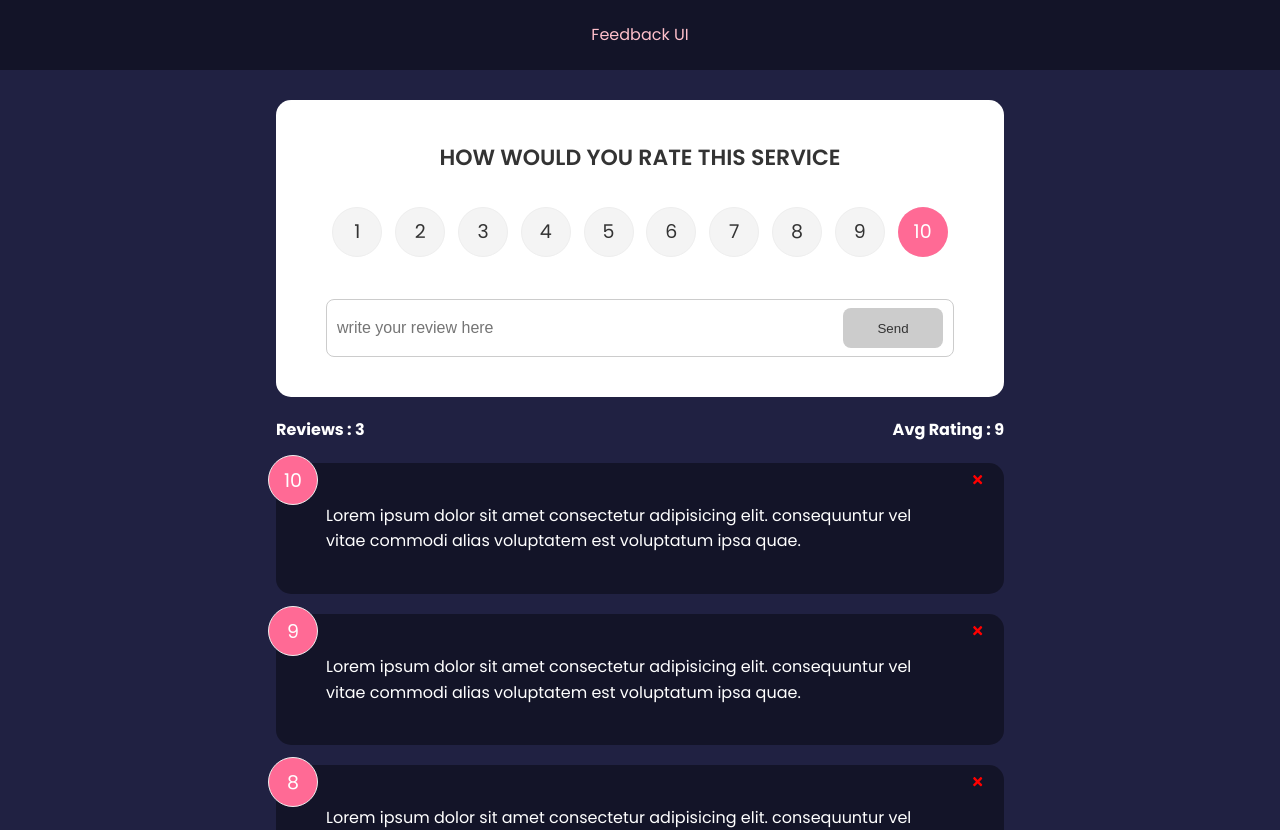
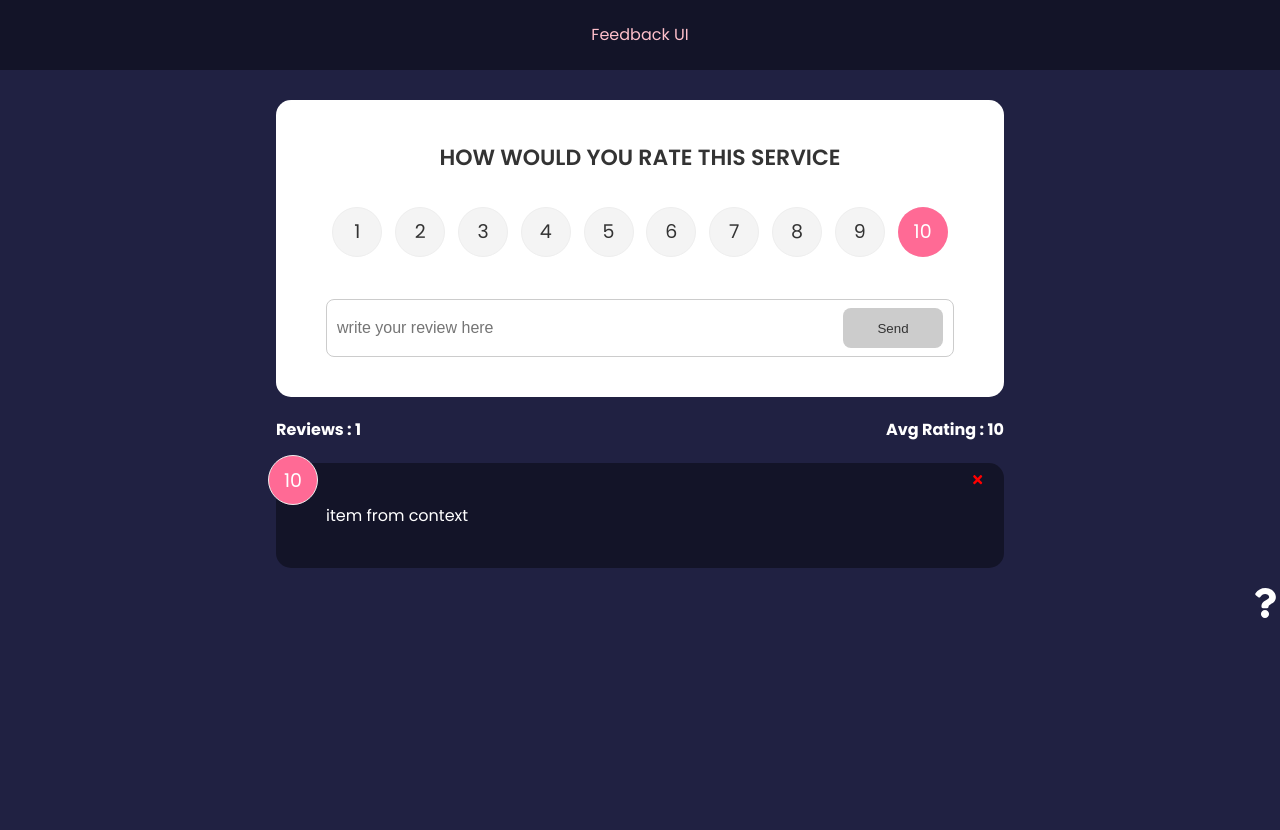
Before and after one commit to pranayharishchandra/Feedback-Web-Application-Project, a React (Create React App) app: page / in a window 1280 px wide. Shown: the top 830 px of the page. After the commit the page ends 800 px from the top, so only its background shows below. Built offline with nearby package versions, Linux system fonts and the light colour scheme.

Commit message:
DeleteFeedback -- FeedbackContext

```diff
--- a/src/App.js
+++ b/src/App.js
@@ -1,33 +1,36 @@
-import React from 'react';
+import React          from 'react';
 
-import Header from './components/Header'
+import Header         from './components/Header'
 // import FeedbackItem from './components/FeedbackItem'
-import FeedbackList from './components/FeedbackList';
-import FeedbackData from './data/FeedbackData';
-import FeedbackStats from './components/FeedbackStats';
-import FeedbackForm from './components/FeedbackForm';
-import AboutIconLink from './components/AboutIconLink';
-import Post from './components/Post';
+import FeedbackList   from './components/FeedbackList';
+import FeedbackData   from './data/FeedbackData';
+import FeedbackStats  from './components/FeedbackStats';
+import FeedbackForm   from './components/FeedbackForm';
+import AboutIconLink  from './components/AboutIconLink';
+import Post           from './components/Post';
+import AboutPage      from './pages/AboutPage';
 
-import AboutPage from './pages/AboutPage';
+import { FeedbackProvider } from './context/FeedbackContext';
+
 import { BrowserRouter as Router, Route, Routes } from 'react-router-dom';
 
 
 
 
-import { useState } from 'react';
+import { useState }     from 'react';
 import { v4 as uuidv4 } from 'uuid';
 
 
 
 /** APIs AND DATA ARE MANAGED IN APP, not the components */
 
-function App() {
+function App()
+{
     const [feedackArrOfObj, setFeedackArrOfObj] = useState(FeedbackData);
 
-    function deleteFeedback(id) {
-        setFeedackArrOfObj(feedackArrOfObj.filter((obj) => obj.id !== id))
-    }
+    // function deleteFeedback(id) {
+    //     setFeedackArrOfObj(feedackArrOfObj.filter((obj) => obj.id !== id))
+    // }
 
     function addFeedback(newFeedbackObj) {
         newFeedbackObj.id = uuidv4();
@@ -37,7 +40,7 @@ function App() {
     }
 
     return (
-
+        <FeedbackProvider>
             <Router>
                 {/* If you want your header to remain present on every page of your application,
     you can achieve this by placing the <Header /> component
@@ -53,13 +56,15 @@ function App() {
 
                                 <div className="container">
                                     <FeedbackForm addFeedback={addFeedback} />
-                            <FeedbackStats arrOfObj={feedackArrOfObj} />
+                                    <FeedbackStats
+                                    // arrOfObj={feedackArrOfObj}
+                                    />
                                     <FeedbackList
-                                    arrOfObj={feedackArrOfObj}
-                                    handleDelete={(id) => deleteFeedback(id)}
+                                        // arrOfObj={feedackArrOfObj}
+                                        // handleDelete={(id) => deleteFeedback(id)}
                                     />
                                 </div>
-                            <AboutIconLink/>
+                                <AboutIconLink />
 
                             </>
                         )}
@@ -71,6 +76,7 @@ function App() {
                 </Routes>
                 {/* <AboutIconLink/> */}
             </Router>
+        </FeedbackProvider>
 
     )
 
--- a/src/components/FeedbackItem.jsx
+++ b/src/components/FeedbackItem.jsx
@@ -1,16 +1,18 @@
-import Card from './shared/Card';
+import   Card      from './shared/Card';
 import { FaTimes } from 'react-icons/fa';
 
+import { useContext }  from 'react';
+import FeedbackContext from '../context/FeedbackContext';
 
-function FeedbackItem ({obj, handleDelete}) {
+
+// function FeedbackItem ( { obj, handleDelete } ) {
+function FeedbackItem ( { obj } ) {
 
     // function closeHandler(id) {
     //     console.log(id);
     // }
 
-
-
-
+    const { handleDelete } = useContext(FeedbackContext);
 
     const darkMode = true;
 
--- a/src/components/FeedbackList.jsx
+++ b/src/components/FeedbackList.jsx
@@ -4,12 +4,23 @@
 
 
 import FeedbackItem from "./FeedbackItem";
-import PropTypes from "prop-types";
+// import PropTypes    from "prop-types";
 import { motion, AnimatePresence } from "framer-motion";
+
+import { useContext }  from "react";
+import FeedbackContext from "../context/FeedbackContext";
 
 // function FeedbackList(props) {
 //     const arrOfObj = props.arrOfObjj;
-function FeedbackList({ arrOfObj, handleDelete }) {  // name of prop is arrOfObj
+// function FeedbackList({ arrOfObj, handleDelete }) {  // name of prop is arrOfObj
+// function FeedbackList({ handleDelete }) {  // name of prop is arrOfObj
+function FeedbackList( ) {  // name of prop is arrOfObj
+
+
+    const { arrOfObj } = useContext(FeedbackContext);
+
+    // BEFORE --> feedbackDelete -> App to FeedbackList to FeedbackItem
+
 
     if (arrOfObj.length === 0 || !arrOfObj)
         return (
@@ -28,11 +39,13 @@ function FeedbackList({ arrOfObj, handleDelete }) {  // name of prop is arrOfObj
                                                 // initial={{display:'hidden'}}
                                                 // initial={{display:'none'}}
                                                 animate={{opacity:1}}
-                                                exit={{opacity:0}}
+                                                // exit={{opacity:0}}
+                                                exit={{display:'none'}}
                                                 >
                                          <FeedbackItem key={obj.id}
                                                         obj={obj}
-                                                        handleDelete={handleDelete}/>
+                                                        // handleDelete={handleDelete}
+                                                        />
                                     </ motion.div>
                 ))}
             </AnimatePresence>
@@ -56,15 +69,15 @@ function FeedbackList({ arrOfObj, handleDelete }) {  // name of prop is arrOfObj
 
 
 
-FeedbackList.propTypes = {
-    arrOfObj: PropTypes.arrayOf(
-        PropTypes.shape({
-            // id: PropTypes.number.isRequired,
-            text: PropTypes.string.isRequired,
-            rating: PropTypes.number.isRequired,
-        }),
-    )
-}
+// FeedbackList.propTypes = {
+//     arrOfObj: PropTypes.arrayOf(
+//         PropTypes.shape({
+//             // id: PropTypes.number.isRequired,
+//             text: PropTypes.string.isRequired,
+//             rating: PropTypes.number.isRequired,
+//         }),
+//     )
+// }
 
 
 
--- a/src/components/FeedbackStats.jsx
+++ b/src/components/FeedbackStats.jsx
@@ -1,6 +1,15 @@
-import PropTypes from 'prop-types';
+// import PropTypes       from 'prop-types';
 
-function FeedbackStats({ arrOfObj }) {
+
+import { useContext }  from 'react';
+import FeedbackContext from '../context/FeedbackContext';
+
+
+
+// function FeedbackStats({ arrOfObj }) {
+function FeedbackStats( ) {
+
+    const { arrOfObj } = useContext(FeedbackContext);
 
     // function avgRating () {
     //     let n = arrOfObj.length;
@@ -26,9 +35,9 @@ function FeedbackStats({ arrOfObj }) {
 }
 
 
-FeedbackStats.propTypes = {
-    arrOfObj : PropTypes.array.isRequired,
-}
+// FeedbackStats.propTypes = {
+//     arrOfObj : PropTypes.array.isRequired,
+// }
 
 
 
--- /dev/null
+++ b/src/context/FeedbackContext.js
@@ -0,0 +1,37 @@
+import { createContext, useState } from 'react';
+
+const FeedbackContext = createContext();
+
+// import { FeedbackProvider } from './context/FeedbackContext';
+// FeedbackProvider -> is not a default, so using { } to import
+export function FeedbackProvider ({ children }) {
+    // feedBack -- below is an arrayOfObj, which we are actually taking as an output
+    const [feedBack_arrObj, setFeedBack] = useState([
+        {
+            id: 1,
+            text: "item from context",
+            rating: 10,
+        }
+    ]);
+
+    // handleDelete
+    function deleteFeedback(id) {
+        setFeedBack(feedBack_arrObj.filter((obj) => obj.id !== id))
+    }
+
+
+    // passing an 'arrayOfObj' as an obj
+    return (<FeedbackContext.Provider value={{
+                        arrOfObj: feedBack_arrObj,
+                        handleDelete: deleteFeedback,
+                        }}>
+        {children}
+    </FeedbackContext.Provider>)
+
+}
+
+
+
+
+
+export default FeedbackContext;
```
Also changed, not shown: src/components/FeedbackForm.jsx (+6 -7 lines). Lines whose indentation alone changed are shown as unchanged.
